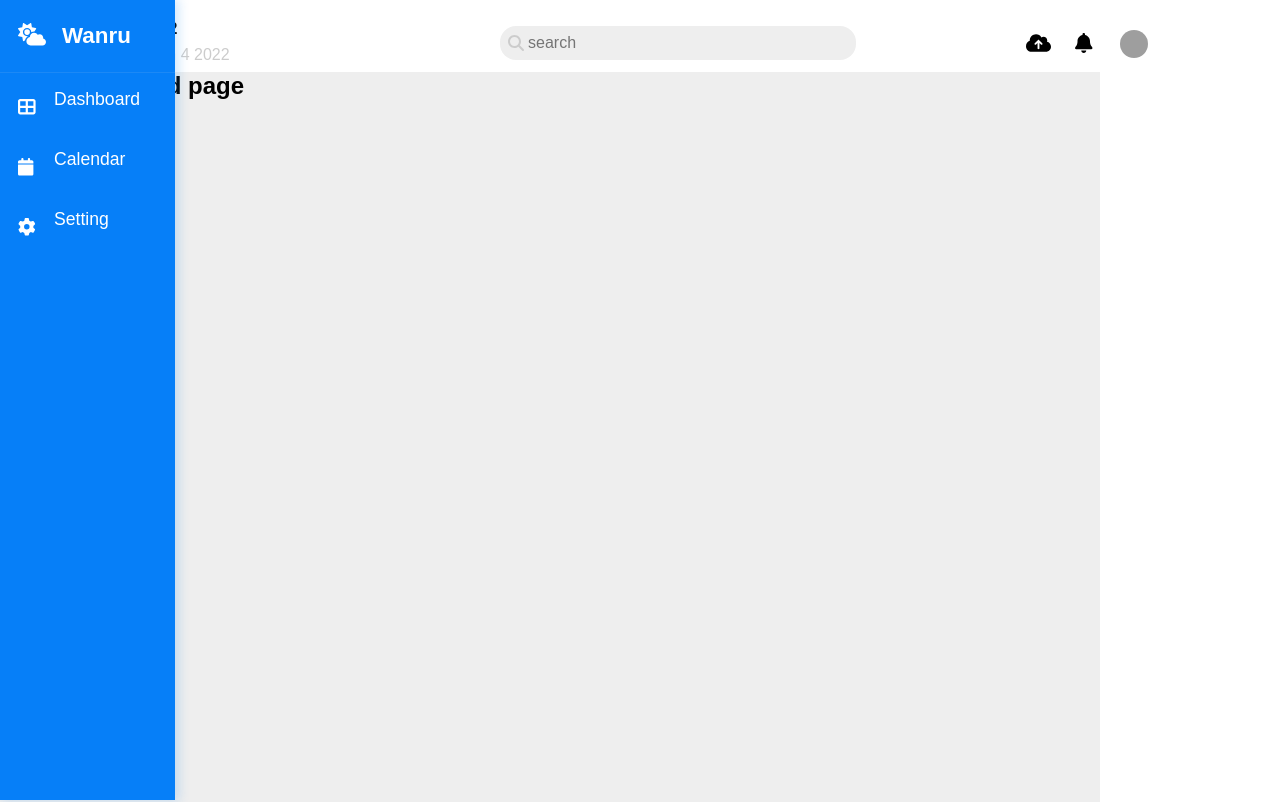
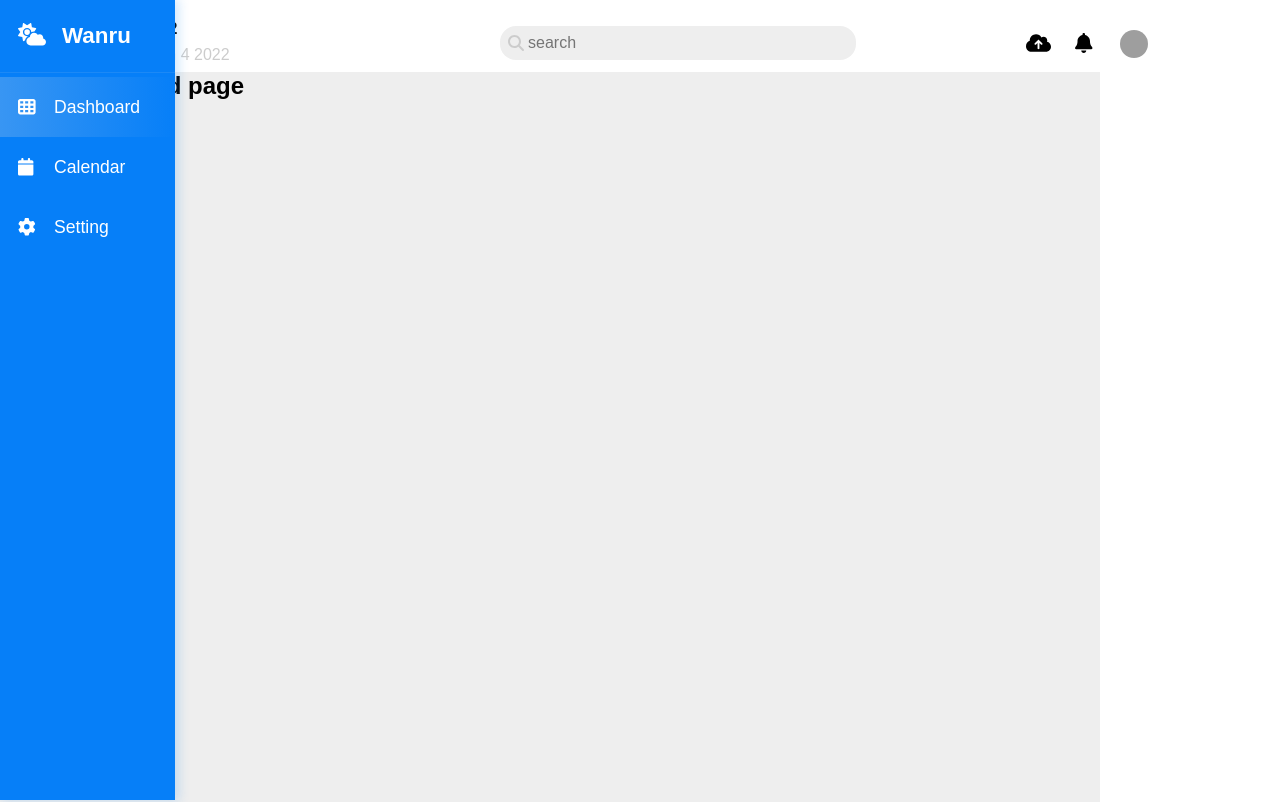
Before and after one commit to namt93/weather-web-project, a React (Create React App) app in the folder frontend/weather-web-ui/: page / in a window 1280 px wide. Shown: the top 802 px of the page. Built offline with nearby package versions, Linux system fonts and the light colour scheme; grey boxes are pictures that could not be loaded; a web font is replaced by a local one.

Commit message:
Finish logic to add sidebar-item--active

```diff
--- a/frontend/weather-web-ui/src/components/Layout/DefaultLayout/Sidebar/index.js
+++ b/frontend/weather-web-ui/src/components/Layout/DefaultLayout/Sidebar/index.js
@@ -1,6 +1,6 @@
 import classNames from 'classnames/bind';
 import { FontAwesomeIcon } from '@fortawesome/react-fontawesome';
-import { faCalendar, faCloudSun, faCog, fas, faThLarge } from '@fortawesome/free-solid-svg-icons';
+import { faCalendar, faCloudSun, faCog, faTh } from '@fortawesome/free-solid-svg-icons';
 import { Link } from 'react-router-dom';
 
 import styles from './Sidebar.module.scss';
@@ -15,36 +15,44 @@ function Sidebar() {
                     <i className={cx('sidebar__heading-icon')}>
                         <FontAwesomeIcon icon={faCloudSun} />
                     </i>
-                    <div className={cx('name-app')}>Wanru</div>
+                    <div className={cx('name-app')}> Wanru</div>
                 </h3>
                 <ul className={cx('sidebar-menu')}>
-                    <li className={cx('sidebar-item sidebar-item--active')}>
+                    <li className={cx('sidebar-item', { 'sidebar-item--active': window.location.pathname == '/' })}>
                         <Link to="/" className={cx('sidebar-item__link')}>
                             <div className={cx('sidebar-content')}>
                                 <i className={cx('sidebar-item-icon')}>
-                                    <FontAwesomeIcon icon={faThLarge} />
+                                    <FontAwesomeIcon icon={faTh} />
                                 </i>
-                                Dashboard
+                                <span className={cx('sidebar-item-title')}>Dashboard</span>
                             </div>
                         </Link>
                     </li>
-                    <li className={cx('sidebar-item')}>
+                    <li
+                        className={cx('sidebar-item', {
+                            'sidebar-item--active': window.location.pathname == '/calendar',
+                        })}
+                    >
                         <Link to="/calendar" className={cx('sidebar-item__link')}>
                             <div className={cx('sidebar-content')}>
                                 <i className={cx('sidebar-item-icon')}>
                                     <FontAwesomeIcon icon={faCalendar} />
                                 </i>
-                                Calendar
+                                <span className={cx('sidebar-item-title')}>Calendar</span>
                             </div>
                         </Link>
                     </li>
-                    <li className={cx('sidebar-item')}>
+                    <li
+                        className={cx('sidebar-item', {
+                            'sidebar-item--active': window.location.pathname == '/setting',
+                        })}
+                    >
                         <Link to="/setting" className={cx('sidebar-item__link')}>
                             <div className={cx('sidebar-content')}>
                                 <i className={cx('sidebar-item-icon')}>
                                     <FontAwesomeIcon icon={faCog} />
                                 </i>
-                                Setting
+                                <span className={cx('sidebar-item-title')}>Setting</span>
                             </div>
                         </Link>
                     </li>
```
